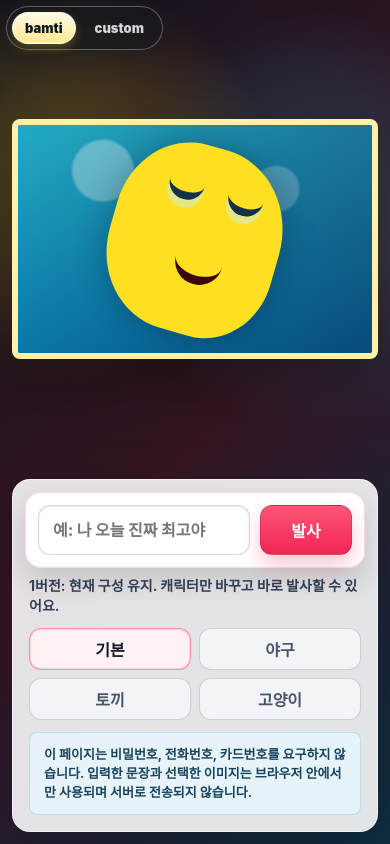
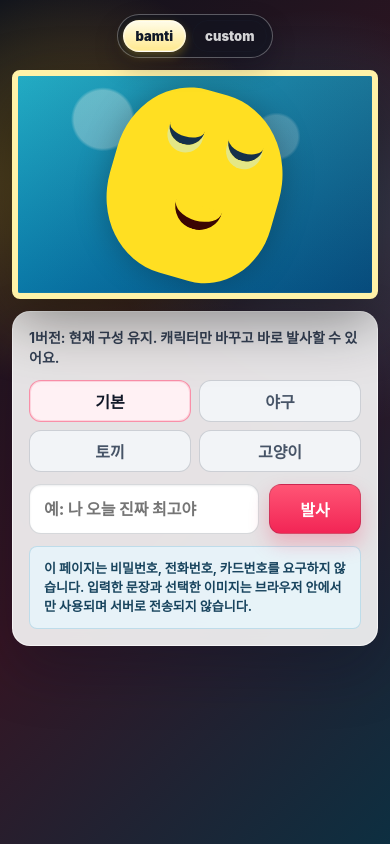
Before and after one commit to bible-highting/peace, a plain HTML site: page index.html in a window 390 px wide. Drawn offline with Linux system fonts and the light colour scheme.

Commit message:
Fix mobile layout overlap

```diff
--- a/styles.css
+++ b/styles.css
@@ -748,19 +748,19 @@ button:active {
     padding: 12px;
     gap: 12px;
     align-content: start;
+    grid-template-rows: auto auto auto;
   }
 
   .stage-wrap {
-    position: sticky;
-    top: 12px;
-    z-index: 3;
+    position: relative;
+    z-index: 1;
   }
 
   .stage {
     width: 100%;
     aspect-ratio: 16 / 10;
-    min-height: 240px;
-    max-height: 42svh;
+    min-height: 210px;
+    max-height: 36svh;
   }
 
   .mouth-anchor {
@@ -775,17 +775,14 @@ button:active {
   }
 
   .sentence-form {
-    order: -1;
-    position: sticky;
-    bottom: max(10px, env(safe-area-inset-bottom));
-    z-index: 4;
-    margin: -4px;
-    padding: 12px;
-    border: 1px solid rgba(242, 37, 85, 0.18);
-    border-radius: 16px;
-    background: rgba(255, 255, 255, 0.95);
-    box-shadow: 0 14px 28px rgba(17, 24, 39, 0.14);
-    backdrop-filter: blur(16px);
+    position: relative;
+    z-index: 1;
+    padding: 0;
+    border: 0;
+    border-radius: 0;
+    background: transparent;
+    box-shadow: none;
+    backdrop-filter: none;
   }
 
   .input-row {
@@ -798,8 +795,14 @@ button:active {
   }
 
   .version-control {
-    left: max(6px, env(safe-area-inset-left));
-    top: max(6px, env(safe-area-inset-top));
+    position: relative;
+    left: auto;
+    top: auto;
+    z-index: 2;
+    justify-self: center;
+    width: fit-content;
+    margin-top: 2px;
+    background: rgba(14, 19, 32, 0.58);
   }
 
   .background-control span {
```
